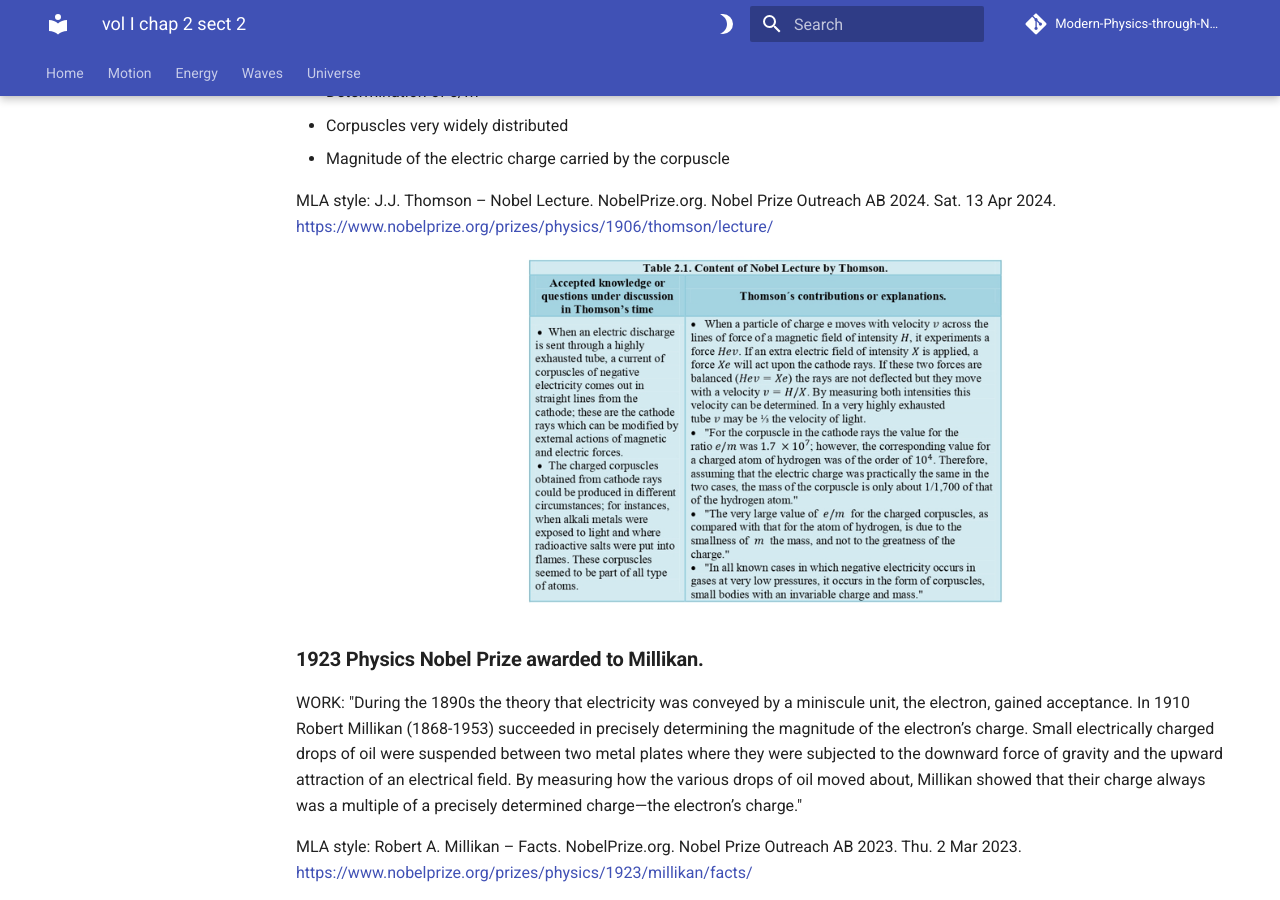
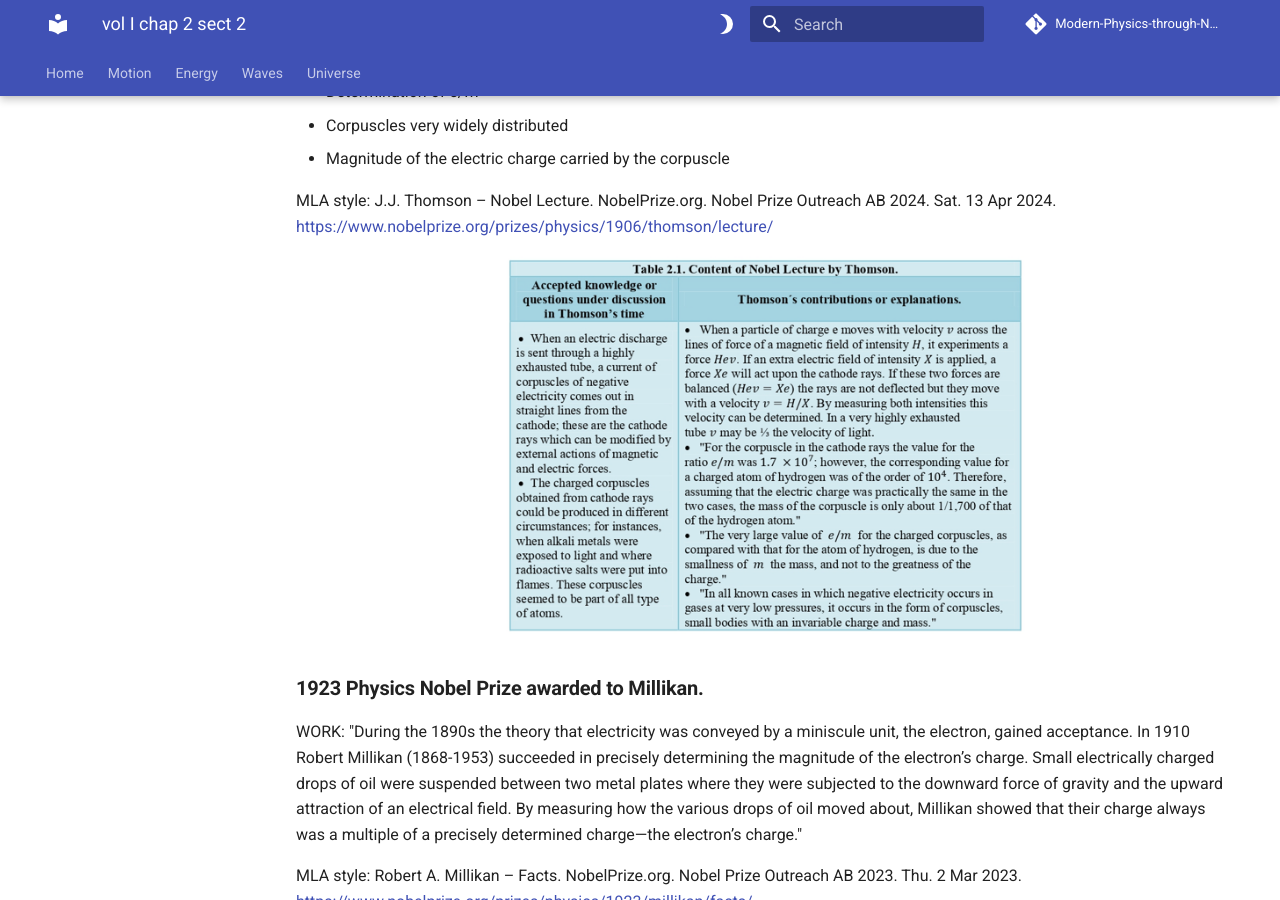
Before and after one commit to modphysnobel/modphysnobel.github.io, an MkDocs documentation site: the page built from docs/vol-I/vol-I-chap-2-sect-2.md, in a window 1280 px wide and 900 px high, scrolled down 884 px. Built offline with MkDocs 1.6.1 and Material for MkDocs 9.7.7, drawn with Linux system fonts in a browser that asks for light colours; some web fonts are replaced; comment, search, counter and statistics services are not loaded.

Commit message:
Update vol-I-chap-2-sect-2.md

```diff
--- a/docs/vol-I/vol-I-chap-2-sect-2.md
+++ b/docs/vol-I/vol-I-chap-2-sect-2.md
@@ -25,7 +25,7 @@ NOBEL LECTURE: *Carriers of Negative Electricity* by Thomson.
 MLA style: J.J. Thomson – Nobel Lecture. NobelPrize.org. Nobel Prize Outreach AB 2024. Sat. 13 Apr 2024. https://www.nobelprize.org/prizes/physics/1906/thomson/lecture/
 
 <p align="center" width="100%">
-    <img width="480" src="https://github.com/modphysnobel/modphysnobel.github.io/blob/main/docs/vol-I/figs/Tabla%201.2.png?raw=true">
+    <img width="520" src="https://github.com/modphysnobel/modphysnobel.github.io/blob/main/docs/vol-I/figs/Tabla%201.2.png?raw=true">
 </p>
 
 ### **1923 Physics Nobel Prize awarded to Millikan.**
@@ -39,7 +39,7 @@ NOBEL LECTURE: *The Electron and the Light-Quant from the Experimental Point of
 MLA style: Robert A. Millikan – Nobel Lecture. NobelPrize.org. Nobel Prize Outreach AB 2023. Thu. 2 Mar 2023. <https://www.nobelprize.org/prizes/physics/1923/millikan/lecture/>
 
 <p align="center" width="100%">
-    <img width="480" src="https://github.com/modphysnobel/modphysnobel.github.io/blob/main/docs/vol-I/figs/tabla%202.2.PNG?raw=true">
+    <img width="520" src="https://github.com/modphysnobel/modphysnobel.github.io/blob/main/docs/vol-I/figs/tabla%202.2.PNG?raw=true">
 </p>
 
 ### **1925 Physics Nobel Prize awarded to Franck.**
@@ -53,7 +53,7 @@ NOBEL LECTURE: *Transformation of Kinetic Energy of Free Electrons into Excitati
 MLA style: James Franck – Nobel Lecture. NobelPrize.org. Nobel Prize Outreach AB 2023. Fri. 3 Mar 2023. <https://www.nobelprize.org/prizes/physics/1925/franck/lecture/>
 
 <p align="center" width="100%">
-    <img width="480" src="https://github.com/modphysnobel/modphysnobel.github.io/blob/main/docs/vol-I/figs/Tabla%202.3.PNG?raw=true">
+    <img width="520" src="https://github.com/modphysnobel/modphysnobel.github.io/blob/main/docs/vol-I/figs/Tabla%202.3.PNG?raw=true">
 </p>
 
 ### **1925 Physics Nobel Prize awarded to Hertz.**
@@ -67,7 +67,7 @@ NOBEL LECTURE: *The Results of the Electron-Impact Tests in the Light of Bohr’
 MLA style: Gustav Hertz – Nobel Lecture. NobelPrize.org. Nobel Prize Outreach AB 2023. Thu. 2 Mar 2023. <https://www.nobelprize.org/prizes/physics/1925/hertz/lecture/>
 
 <p align="center" width="100%">
-    <img width="480" src="https://github.com/modphysnobel/modphysnobel.github.io/blob/main/docs/vol-I/figs/Tabla%202.4.PNG?raw=true">
+    <img width="520" src="https://github.com/modphysnobel/modphysnobel.github.io/blob/main/docs/vol-I/figs/Tabla%202.4.PNG?raw=true">
 </p>
 
 ### **1927 Physics Nobel Prize awarded to Compton.**
@@ -85,7 +85,7 @@ NOBEL LECTURE: *X-rays as a Branch of Optics* by Compton.
 MLA style: Arthur H. Compton – Nobel Lecture. NobelPrize.org. Nobel Prize Outreach AB 2023. Thu. 2 Mar 2023. <https://www.nobelprize.org/prizes/physics/1927/compton/lecture/>
 
 <p align="center" width="100%">
-    <img width="480" src="https://github.com/modphysnobel/modphysnobel.github.io/blob/main/docs/vol-I/figs/Tabla%202.5.PNG?raw=true">
+    <img width="520" src="https://github.com/modphysnobel/modphysnobel.github.io/blob/main/docs/vol-I/figs/Tabla%202.5.PNG?raw=true">
 </p>
 
 ***
```
